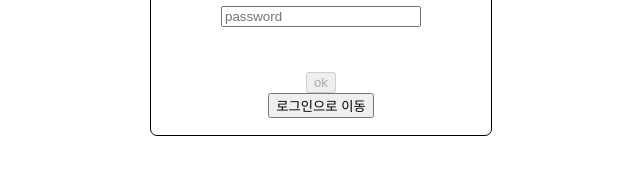
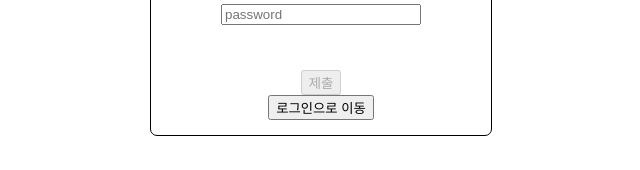
Before and after one commit to jeongdopark/wanted-pre-onboarding-frontend, a React (Create React App) app: page /signup in a window 1280 px wide. Shown: the part 305-475 px from the top of the page, without its empty margins (319-959 px from the left). Built offline with nearby package versions, Linux system fonts and the light colour scheme.

Commit message:
refactor: LoginForm과 SignUpForm을 AuthForm으로 통합

```diff
--- /dev/null
+++ b/src/components/Auth/AuthButton/index.jsx
@@ -0,0 +1,30 @@
+import React from 'react'
+import { useNavigate } from 'react-router'
+
+const AuthButton = ({ type, buttonAble }) => {
+  const navigate = useNavigate()
+  const DATA_TEST_ID = {
+    // 요구사항 data-testid
+    //회원가입 페이지에는 회원가입 button에 data-testid="signup-button" 속성을 부여해주세요
+    //로그인 페이지에는 로그인 button에 data-testid="signin-button" 속성을 부여해주세요
+    signup: 'signup-button',
+    signin: 'signin-button',
+  }
+  const TEXT_TYPE = {
+    // signup 페이지일 경우 로그인 페이지로 이동하는 문구 필요, signin 페이지일 경우 회원가입으로 이동하는 문구 필요. 반대되는 text 필요.
+    signup: '로그인',
+    signin: '회원가입',
+  }
+  return (
+    <React.Fragment>
+      <button data-testid={DATA_TEST_ID[type]} disabled={buttonAble}>
+        제출
+      </button>
+      <button onClick={() => navigate(`/${type}`)}>
+        {TEXT_TYPE[type]}으로 이동
+      </button>
+    </React.Fragment>
+  )
+}
+
+export default AuthButton
--- a/src/components/Auth/Signup/index.jsx
+++ b/src/components/Auth/AuthForm/index.jsx
@@ -1,17 +1,15 @@
 import React, { useState, useEffect } from 'react'
 import { S } from './style'
-import { useNavigate } from 'react-router'
 import { useInput } from '../../../hook/useInput'
+import AuthButton from '../AuthButton'
 // 회원가입 form
-const SignUpForm = () => {
-  const navigate = useNavigate()
+const AuthForm = ({ type }) => {
   const [emailMessage, emailValid, emailCheckValidation] = useInput('email')
   const [passwordMessage, passwordValid, passwordCheckValidation] =
     useInput('password')
   const [buttonAble, setButtonAble] = useState(true)
 
   useEffect(() => {
-    console.log(buttonAble, emailValid.current, passwordValid.current)
     if (emailValid.current === true && passwordValid.current === true) {
       setButtonAble(false)
     } else {
@@ -40,12 +38,9 @@ const SignUpForm = () => {
             : ''}
         </span>
       </S.InputContainer>
-      <button data-testid="signup-button" disabled={buttonAble}>
-        ok
-      </button>
-      <button onClick={() => navigate('/signin')}>로그인으로 이동</button>
+      <AuthButton type={type} buttonAble={buttonAble} />
     </React.Fragment>
   )
 }
 
-export default SignUpForm
+export default AuthForm
--- a/src/components/Auth/SignIn/index.jsx
+++ /dev/null
@@ -1,21 +0,0 @@
-import React from 'react'
-import { S } from './style'
-import { useNavigate } from 'react-router'
-// 로그인 form
-const LoginForm = () => {
-  const navigate = useNavigate()
-  return (
-    <React.Fragment>
-      <S.InputContainer>
-        <input placeholder="email" data-testid="email-input" />
-        <span>''</span>
-        <input placeholder="password" data-testid="password-input" />
-        <span>''</span>
-      </S.InputContainer>
-      <button data-testid="signin-button">ok</button>
-      <button onClick={() => navigate('/signup')}>회원가입으로 이동</button>
-    </React.Fragment>
-  )
-}
-
-export default LoginForm
--- a/src/components/Auth/SignIn/style.js
+++ /dev/null
@@ -1,16 +0,0 @@
-import styled from 'styled-components'
-import { CommonContainer } from '../../../style/commonContainer'
-
-const Container = styled(CommonContainer)``
-const InputContainer = styled.div`
-  display: flex;
-  flex-direction: column;
-`
-
-const ButtonContainer = styled.div``
-
-export const S = {
-  Container,
-  InputContainer,
-  ButtonContainer,
-}
--- a/src/pages/SignIn/index.jsx
+++ b/src/pages/SignIn/index.jsx
@@ -1,12 +1,12 @@
 import React from 'react'
 import { S } from './style'
-import Login from '../../components/Auth/SignIn'
+import AuthForm from '../../components/Auth/AuthForm'
 
 const SignIn = () => {
   return (
     <S.Container>
       <span>Login</span>
-      <Login />
+      <AuthForm type="signin" />
     </S.Container>
   )
 }
--- a/src/pages/SignUp/index.jsx
+++ b/src/pages/SignUp/index.jsx
@@ -1,12 +1,12 @@
 import React from 'react'
 import { S } from './style'
-import SignUpForm from '../../components/Auth/Signup'
+import AuthForm from '../../components/Auth/AuthForm'
 
 const SignUp = () => {
   return (
     <S.Container>
       <span>Sign up</span>
-      <SignUpForm />
+      <AuthForm type="signup" />
     </S.Container>
   )
 }
```
Also changed, not shown: src/components/Auth/AuthForm/style.js (renamed from src/components/Auth/Signup/style.js).
